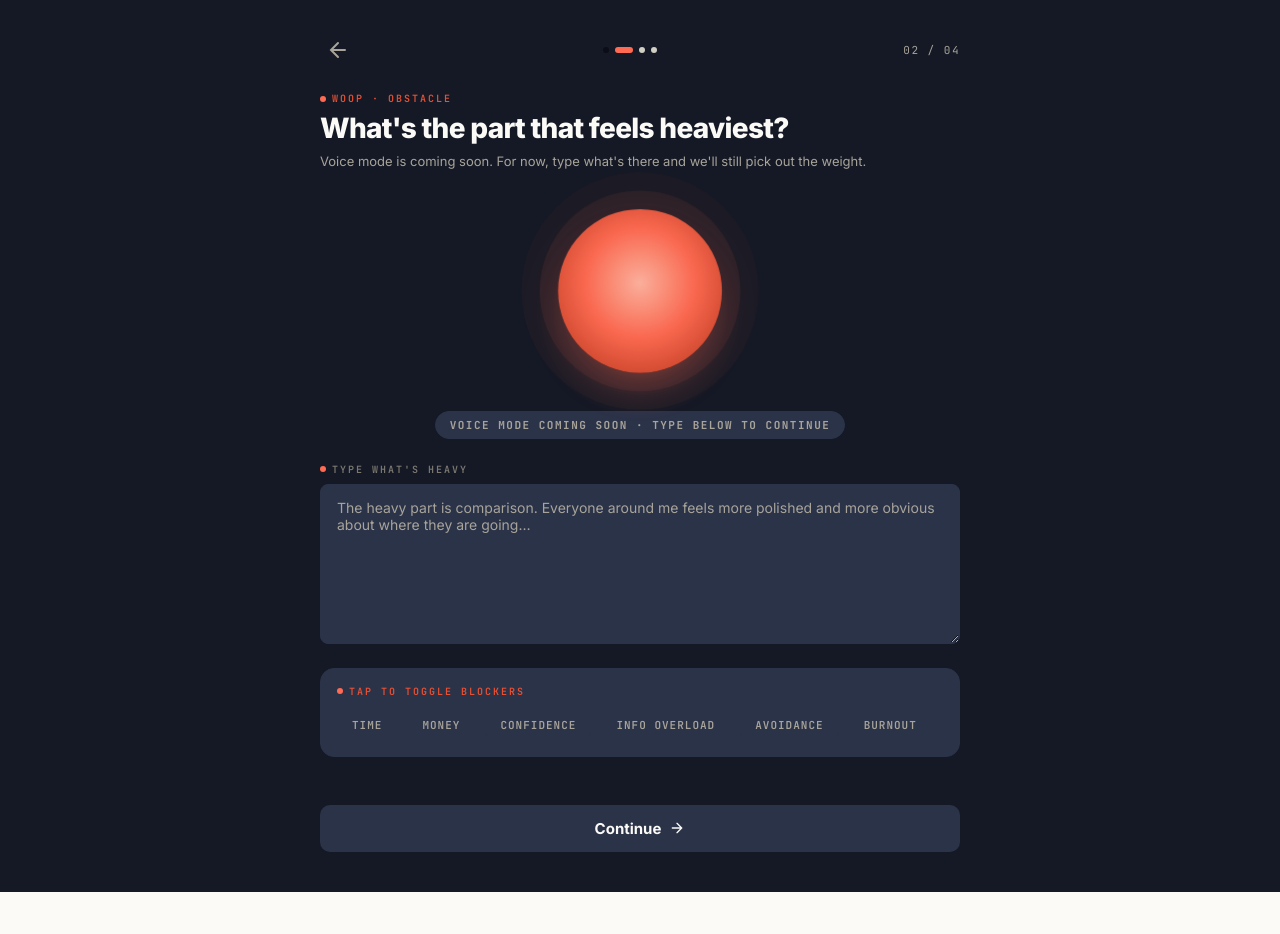
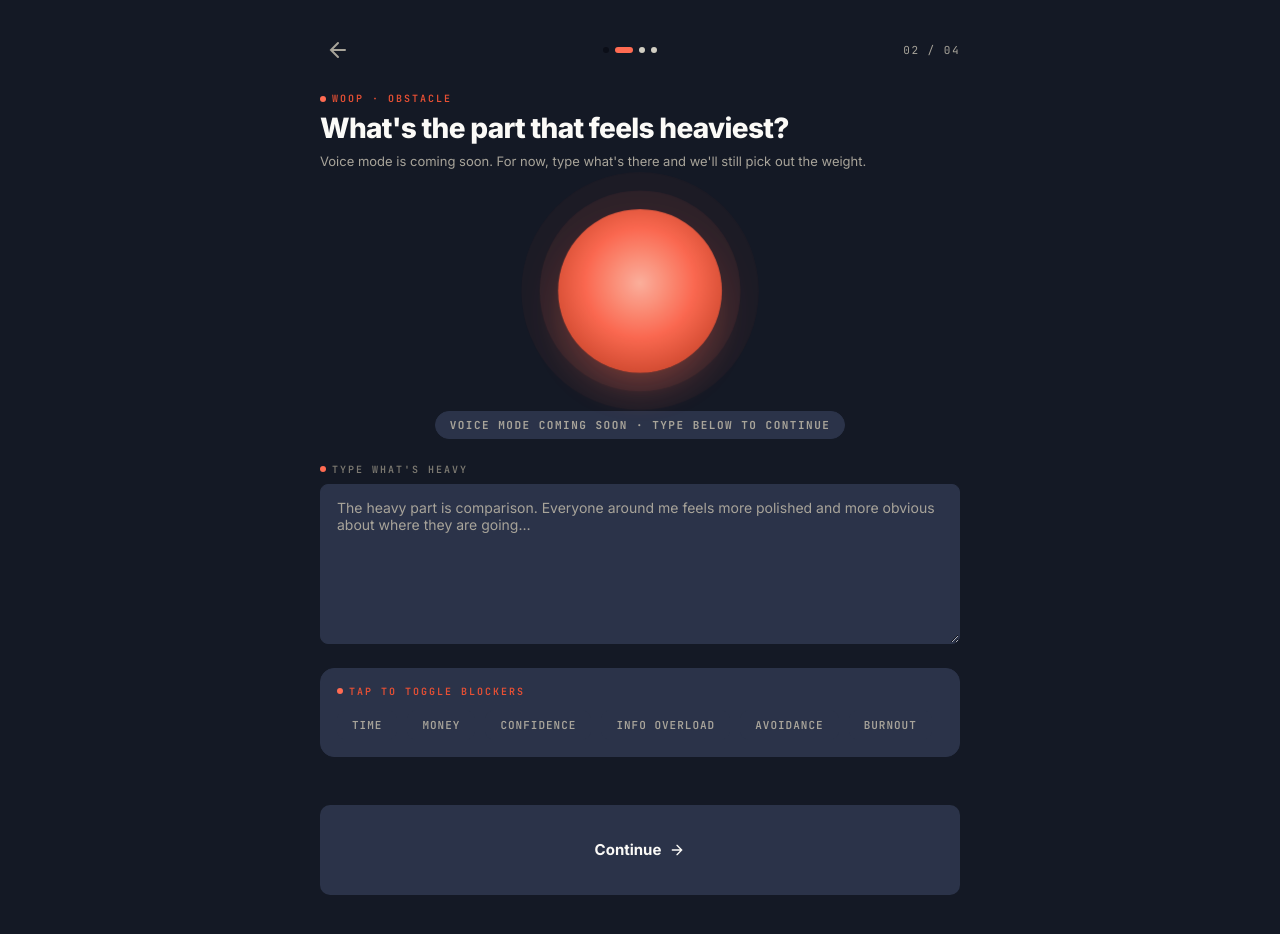
Before and after one commit to Amixx/makeathon-2026-reply, a React (Vite) app in the folder frontend/: page /onboarding/blockers in a window 1280 px wide. Before the commit the page ends 892 px from the top, so only its background shows below. Built offline with nearby package versions, Linux system fonts and the light colour scheme; no server answers.

Commit message:
Adjusted styling

```diff
--- a/frontend/src/pages/onboarding/Ground.tsx
+++ b/frontend/src/pages/onboarding/Ground.tsx
@@ -174,7 +174,7 @@ export default function Ground() {
               disabled={!canLogin || loginStatus === 'logging-in'}
               onClick={handleLogin}
             >
-              {loginStatus === 'logging-in' ? 'Connecting…' : 'Log in'}
+              {loginStatus === 'logging-in' ? 'Connecting… (may take a few seconds)' : 'Log in'}
             </button>
           )}
           {tumError && <p className={s.inlineError}>{tumError}</p>}
--- a/frontend/src/pages/onboarding/onboarding.module.css
+++ b/frontend/src/pages/onboarding/onboarding.module.css
@@ -199,8 +199,10 @@
 }
 
 .btnPrimary {
-  flex: 2;
-  padding: 14px;
+  flex: 0 0 auto;
+  min-height: var(--onboarding-cta-height, 90px);
+  height: var(--onboarding-cta-height, 90px);
+  padding: 0 14px;
   font-family: var(--font-body);
   font-size: 15px;
   font-weight: 700;
@@ -226,8 +228,10 @@
 }
 
 .btnAccent {
-  flex: 2;
-  padding: 14px;
+  flex: 0 0 auto;
+  min-height: var(--onboarding-cta-height, 90px);
+  height: var(--onboarding-cta-height, 90px);
+  padding: 0 14px;
   font-family: var(--font-body);
   font-size: 15px;
   font-weight: 700;
```
